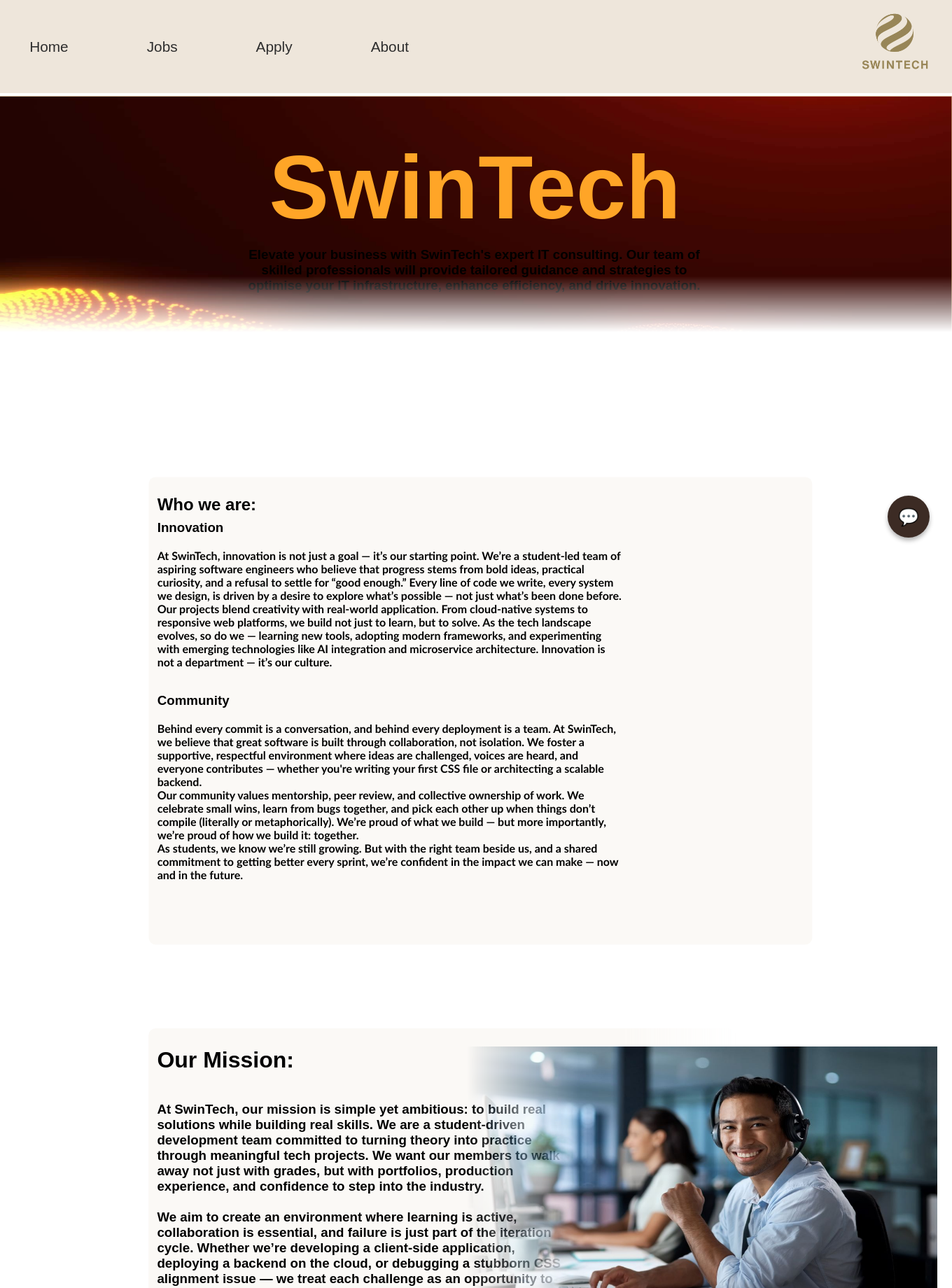
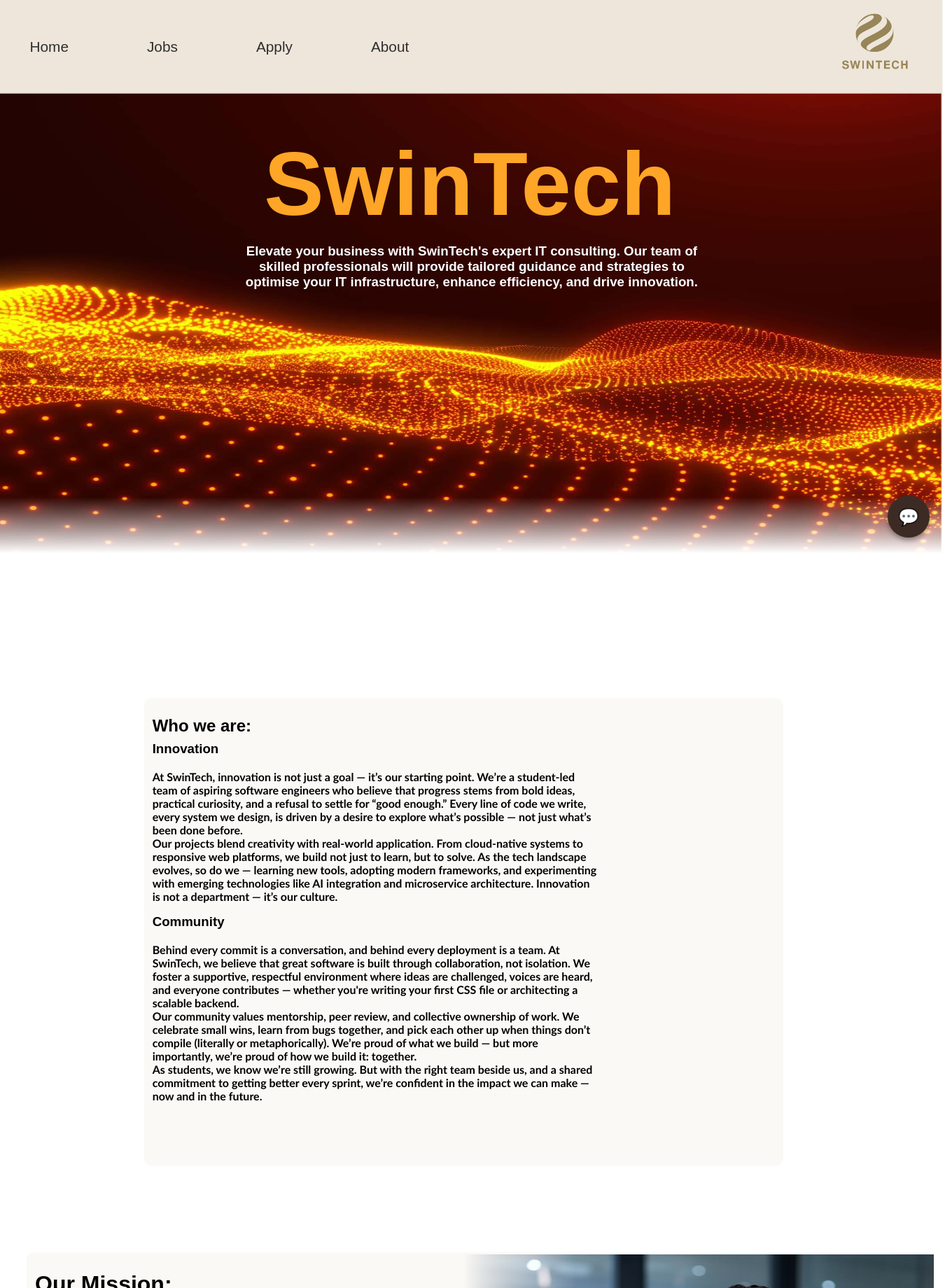
Before and after one commit to SwinTechCOS10026/project2, a PHP site: page / in a window 1360 px wide. Shown: the top 1840 px of the page at 70% size. Run offline with PHP 8.4, Linux system fonts and the light colour scheme.

Commit message:
fixed sizing and placement issues of images on the homepage

```diff
--- a/project2/styles/styles.css
+++ b/project2/styles/styles.css
@@ -70,7 +70,7 @@ h3 {
   padding: 0rem 2rem;
   background-color: #eee6db;
   flex-wrap: wrap;
-  width: 98%;
+  width: 80.5em;
   transform: translate(-1%, -6%);
 }
 
@@ -282,8 +282,8 @@ h3 {
   background-image: url('../styles/images/index_img/opening-digital-waves.jpg');
   background-repeat: no-repeat;
   background-size: cover;
-  width: 99.57%;
-  height: 20em;
+  width: 82.7em;
+  height: 40em;
   background-size: 150em 50em;
   transform: translate(-1%, -1.3%);
   mask-image: linear-gradient(to bottom, black calc(100% - 5rem), transparent 100%);
@@ -296,7 +296,7 @@ h3 {
   margin-top: 50px;
 }
 #opening-text{
-  color: rgb(0, 0, 0);
+  color: rgb(255, 255, 255);
   text-align: center;
   word-wrap: normal;
   width: 35em;
@@ -313,7 +313,7 @@ h3 {
   background-repeat: no-repeat;
   background-size: cover;
   margin-top: 5em;
-  width: 99.57%;
+  width: 80.5em;
   height: 800px;
   transform: translate(-1%, -1.3%);
   display: flexbox;
@@ -474,7 +474,7 @@ h3 {
   background-color:  #eee6db41;
   mask-image: linear-gradient(to right, black calc(100% - 10rem), transparent 100%);
   margin-bottom: 50%;
-  margin-left: 14%;
+  margin-left: 1em;
   float: left, top;
 }
 .mission-statement-text{
@@ -496,8 +496,8 @@ h3 {
   height: 25rem;
   float: right, top;
   clear: both;
-  margin-top: 3%;
-  margin-left: 49%;
+  margin-top: 1em;
+  margin-left: 40em;
   mask-image: linear-gradient(to left, black calc(100% - 10rem), transparent 100%);
 
 }
```
